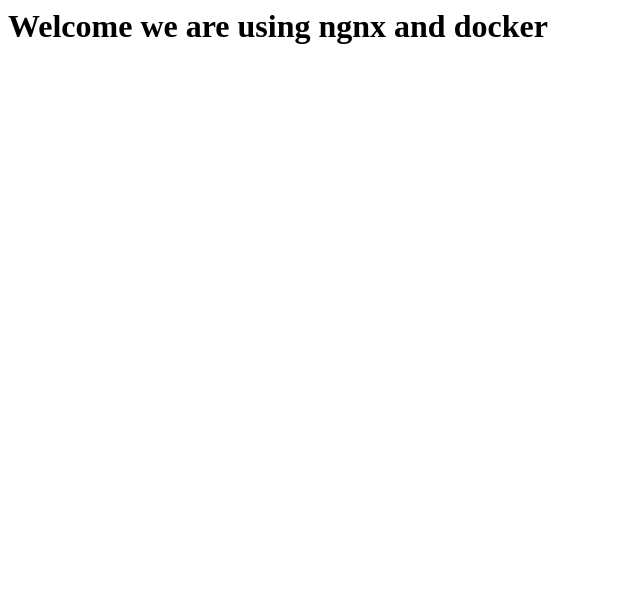
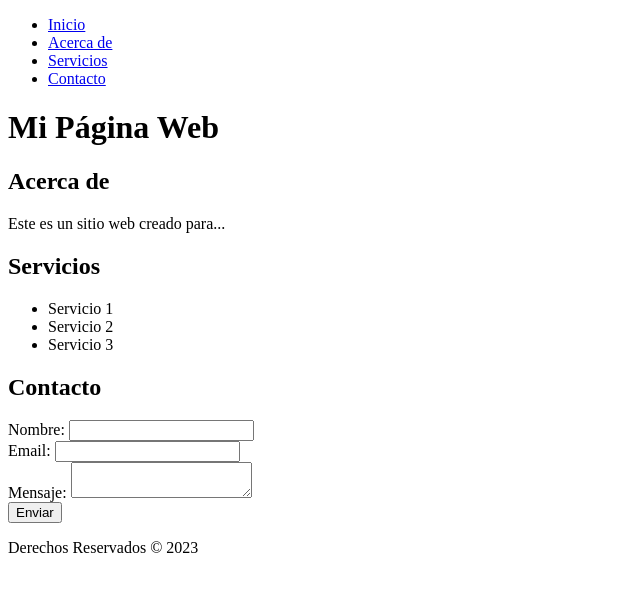
Before and after one commit to dantabarez/dockernginxsimple, a plain HTML site: page index.html in a window 1280 px wide. Shown: the whole page, without its empty margins (0-640 px from the left). Drawn offline with Linux system fonts and the light colour scheme.

Commit message:
cambio index a uno con formulario

```diff
--- a/index.html
+++ b/index.html
@@ -1,8 +1,54 @@
+<!DOCTYPE html>
 <html>
-  <head>
-    <title>Mi first web page on nginx and docker</title>
-  </head>
-  <body>
-    <h1>Welcome we are using ngnx and docker</h1>
-  </body>
+<head>
+	<title>Mi Página Web</title>
+	<meta charset="utf-8">
+	<meta name="viewport" content="width=device-width, initial-scale=1">
+	<link rel="stylesheet" type="text/css" href="styles.css">
+</head>
+<body>
+	<header>
+		<nav>
+			<ul>
+				<li><a href="#">Inicio</a></li>
+				<li><a href="#">Acerca de</a></li>
+				<li><a href="#">Servicios</a></li>
+				<li><a href="#">Contacto</a></li>
+			</ul>
+		</nav>
+		<h1>Mi Página Web</h1>
+	</header>
+	<main>
+		<section>
+			<h2>Acerca de</h2>
+			<p>Este es un sitio web creado para...</p>
+		</section>
+		<section>
+			<h2>Servicios</h2>
+			<ul>
+				<li>Servicio 1</li>
+				<li>Servicio 2</li>
+				<li>Servicio 3</li>
+			</ul>
+		</section>
+		<section>
+			<h2>Contacto</h2>
+			<form>
+				<label for="nombre">Nombre:</label>
+				<input type="text" id="nombre" name="nombre"><br>
+
+				<label for="email">Email:</label>
+				<input type="email" id="email" name="email"><br>
+
+				<label for="mensaje">Mensaje:</label>
+				<textarea id="mensaje" name="mensaje"></textarea><br>
+
+				<input type="submit" value="Enviar">
+			</form>
+		</section>
+	</main>
+	<footer>
+		<p>Derechos Reservados &copy; 2023</p>
+	</footer>
+</body>
 </html>
```
